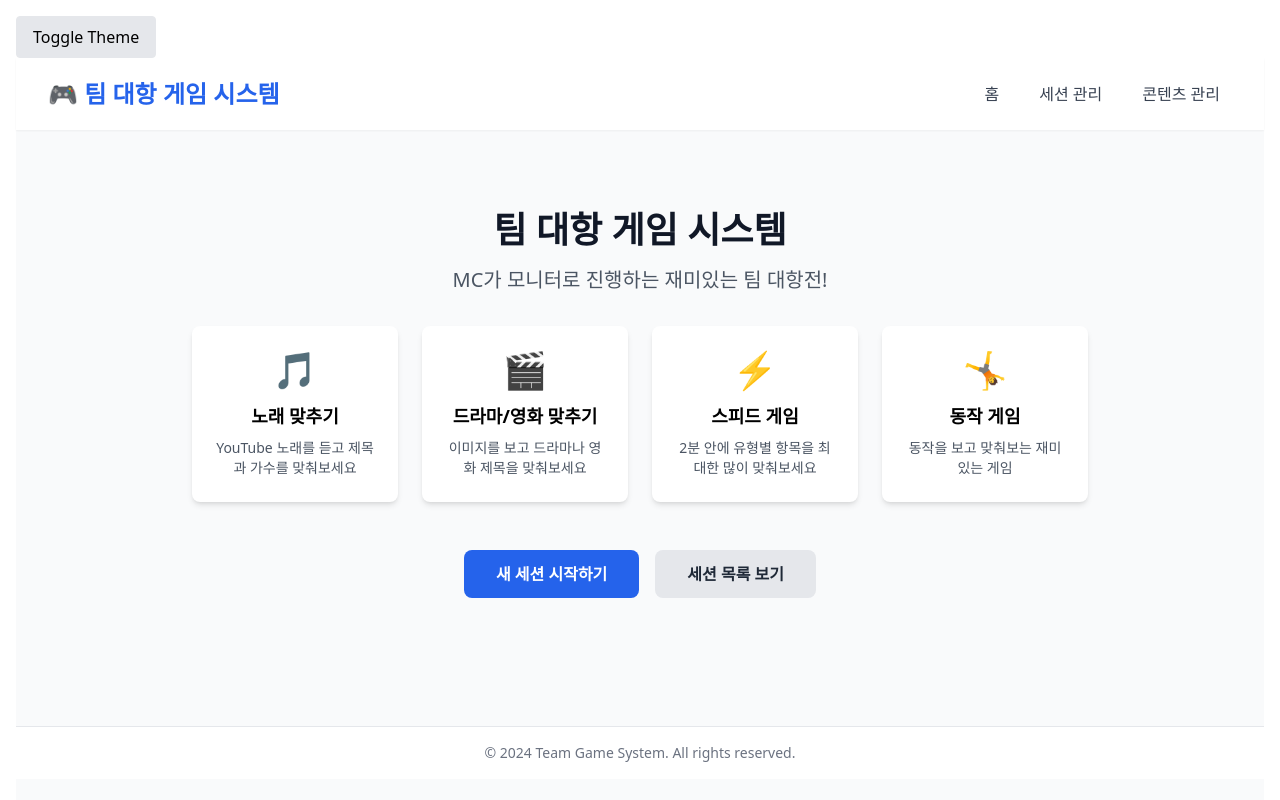
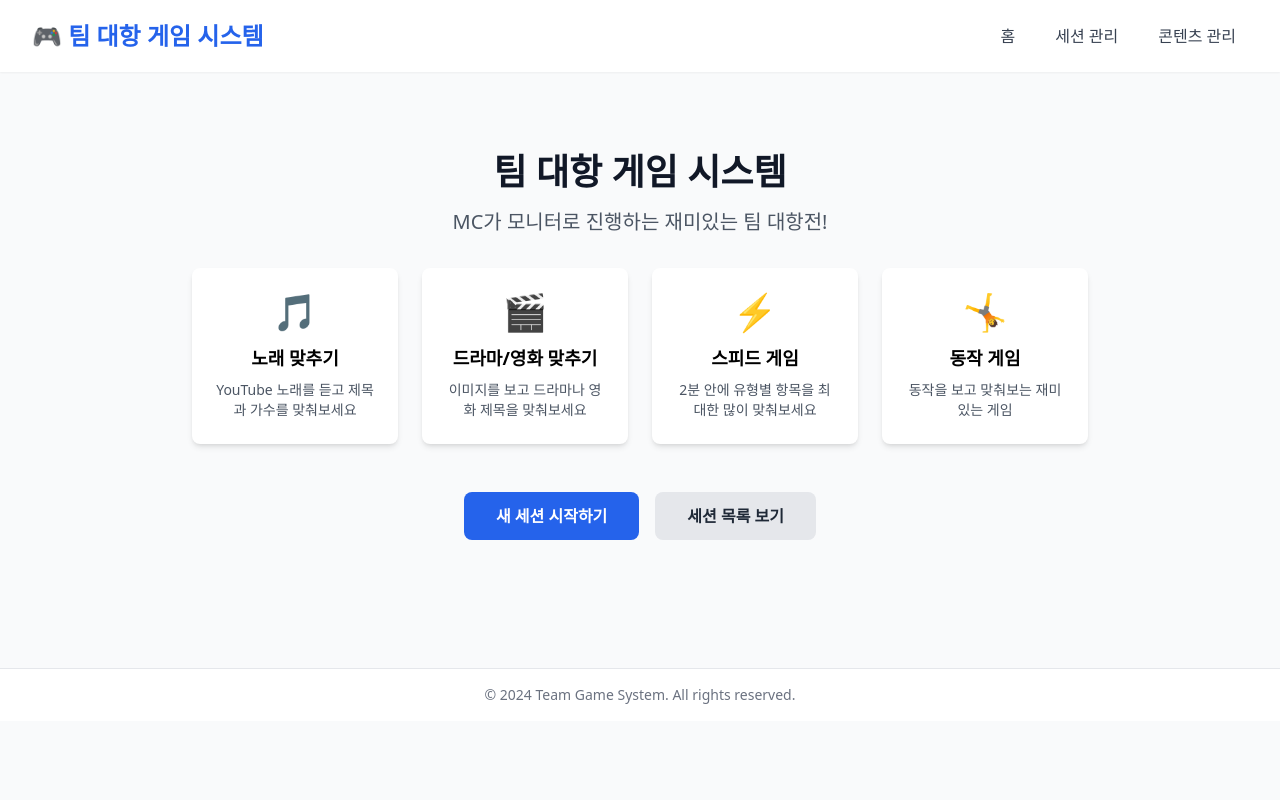
Before and after one commit to LeeKyuHyeong/teamGame, a React (Vite) app in the folder frontend/: page / in a window 1280 px wide. Shown: the top 800 px of the page. Built offline with nearby package versions, Linux system fonts and the light colour scheme.

Commit message:
dark 테마 제거

```diff
--- a/frontend/src/App.tsx
+++ b/frontend/src/App.tsx
@@ -26,7 +26,7 @@ function App() {
 
   return (
     <QueryClientProvider client={queryClient}>
-      <div className="p-4 bg-white text-black dark:bg-gray-900 dark:text-white">
+      {/* <div className="p-4 bg-white text-black dark:bg-gray-900 dark:text-white">
         <button
           onClick={() => setTheme(theme === "light" ? "dark" : "light")}
           className="px-4 py-2 rounded bg-gray-200 text-black dark:bg-gray-700 dark:text-white border"
@@ -35,7 +35,8 @@ function App() {
         </button>
 
         <RouterProvider router={router} />
-      </div>
+      </div> */}
+        <RouterProvider router={router} />
     </QueryClientProvider>
   );
 }
```
